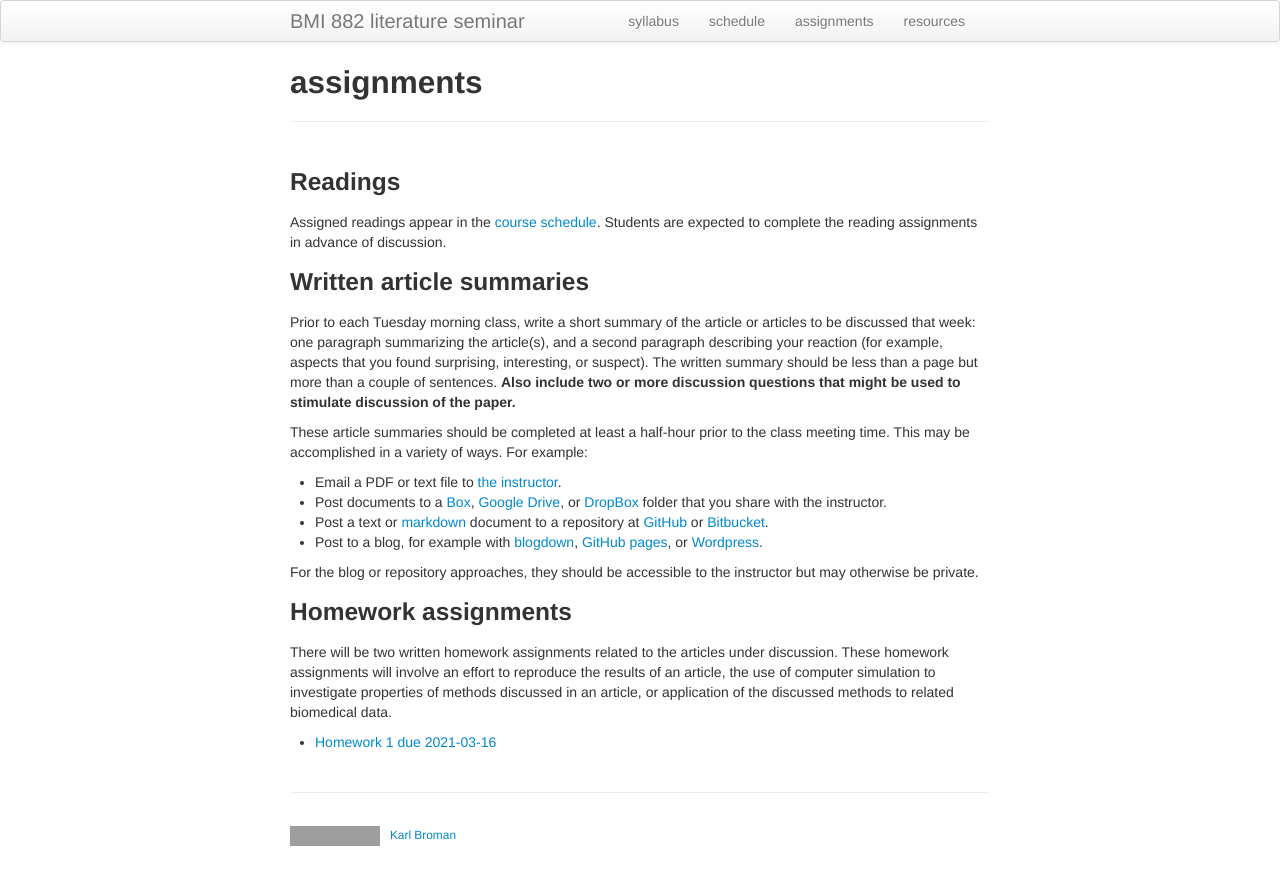
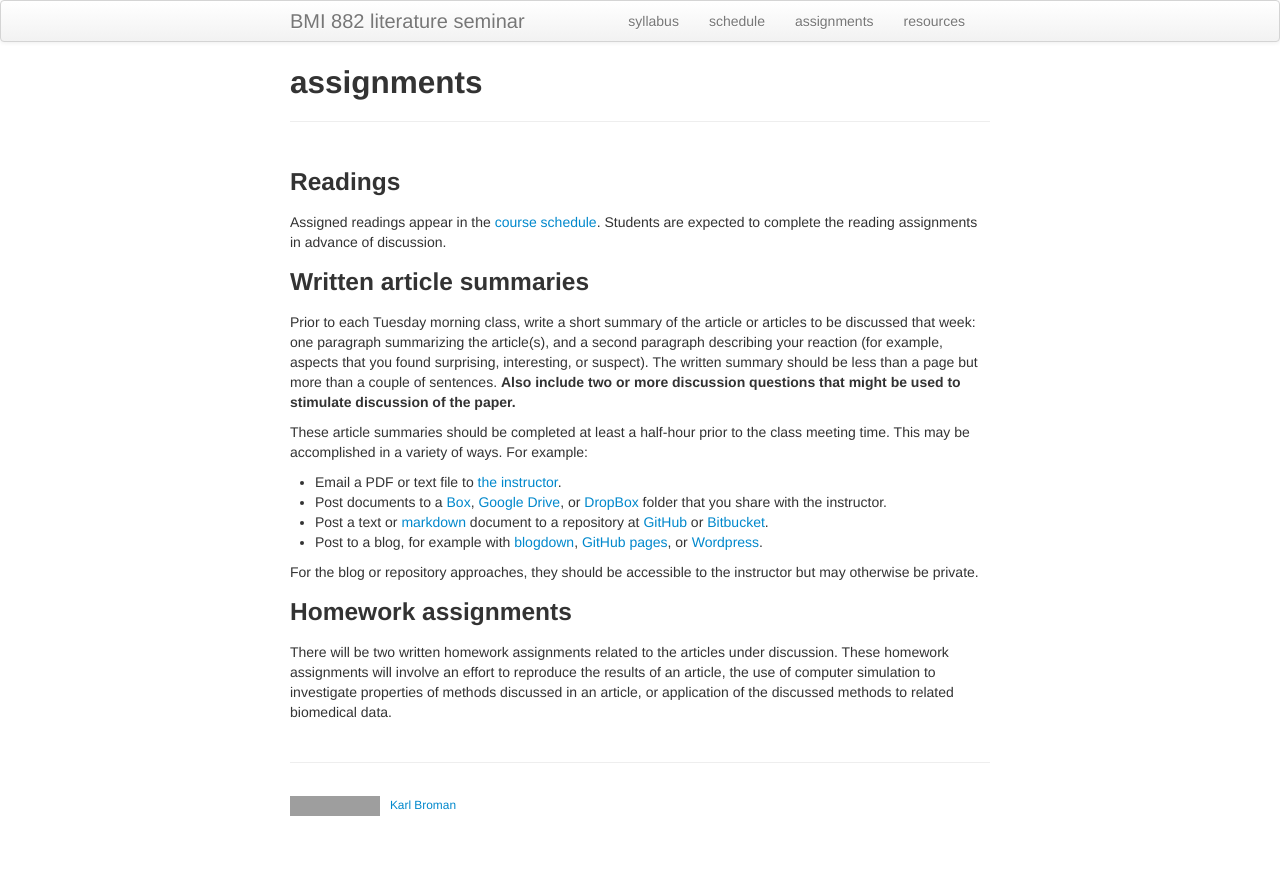
Before and after one commit to kbroman/BMI882_spring2023, a Jekyll site: the page built from assignments.md, in a window 1280 px wide. Shown: the top 885 px of the page. Built offline with Jekyll 4.4.1, drawn with Linux system fonts in a browser that asks for light colours; grey boxes are pictures that could not be loaded.

Commit message:
Remove homework

```diff
--- a/assignments.md
+++ b/assignments.md
@@ -49,5 +49,3 @@ will involve an effort to reproduce the results of an article, the use
 of computer simulation to investigate properties of methods discussed
 in an article, or application of the discussed methods to related
 biomedical data.
-
-- [Homework 1 due 2021-03-16](hw1.html)
```
